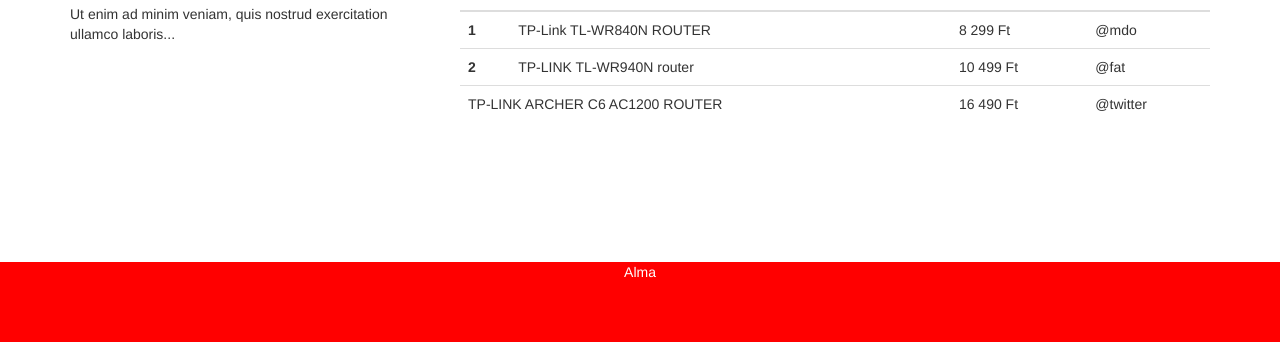
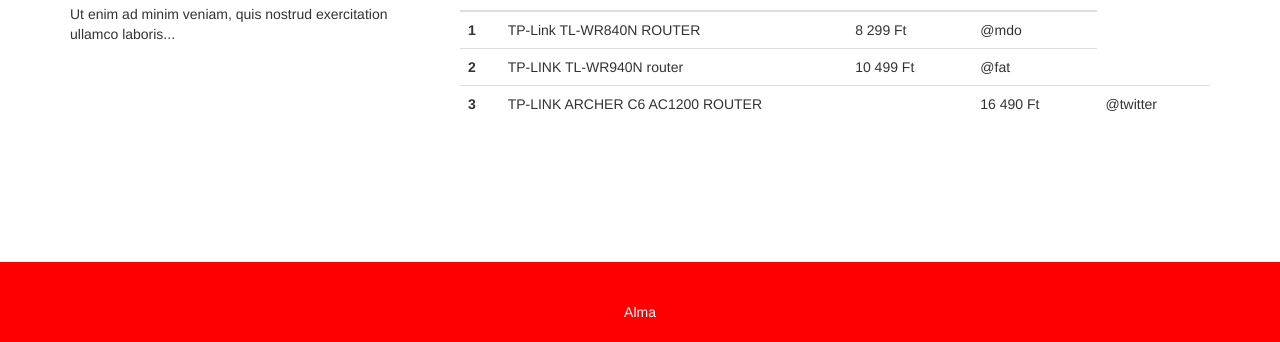
Before and after one commit to halaszgergely/bootstrap-doga, a plain HTML site: page index.html in a window 1280 px wide. Shown: the part 458-800 px from the top of the page. Drawn offline with nearby package versions, Linux system fonts and the light colour scheme.

Commit message:
Add files via upload

```diff
--- a/index.html
+++ b/index.html
@@ -80,6 +80,7 @@ height: fit-content;
                     <td>@fat</td>
                   </tr>
                   <tr>
+                    <th scope="row">3</th>
                     <td colspan="2">TP-LINK ARCHER C6 AC1200 ROUTER</td>
                     <td>16 490 Ft </td>
                     <td>@twitter</td>
@@ -92,6 +93,7 @@ height: fit-content;
 
 
 <div class="footer">
+    <br><br>
     <p>Alma</p>
   </div>
 </body>
```
